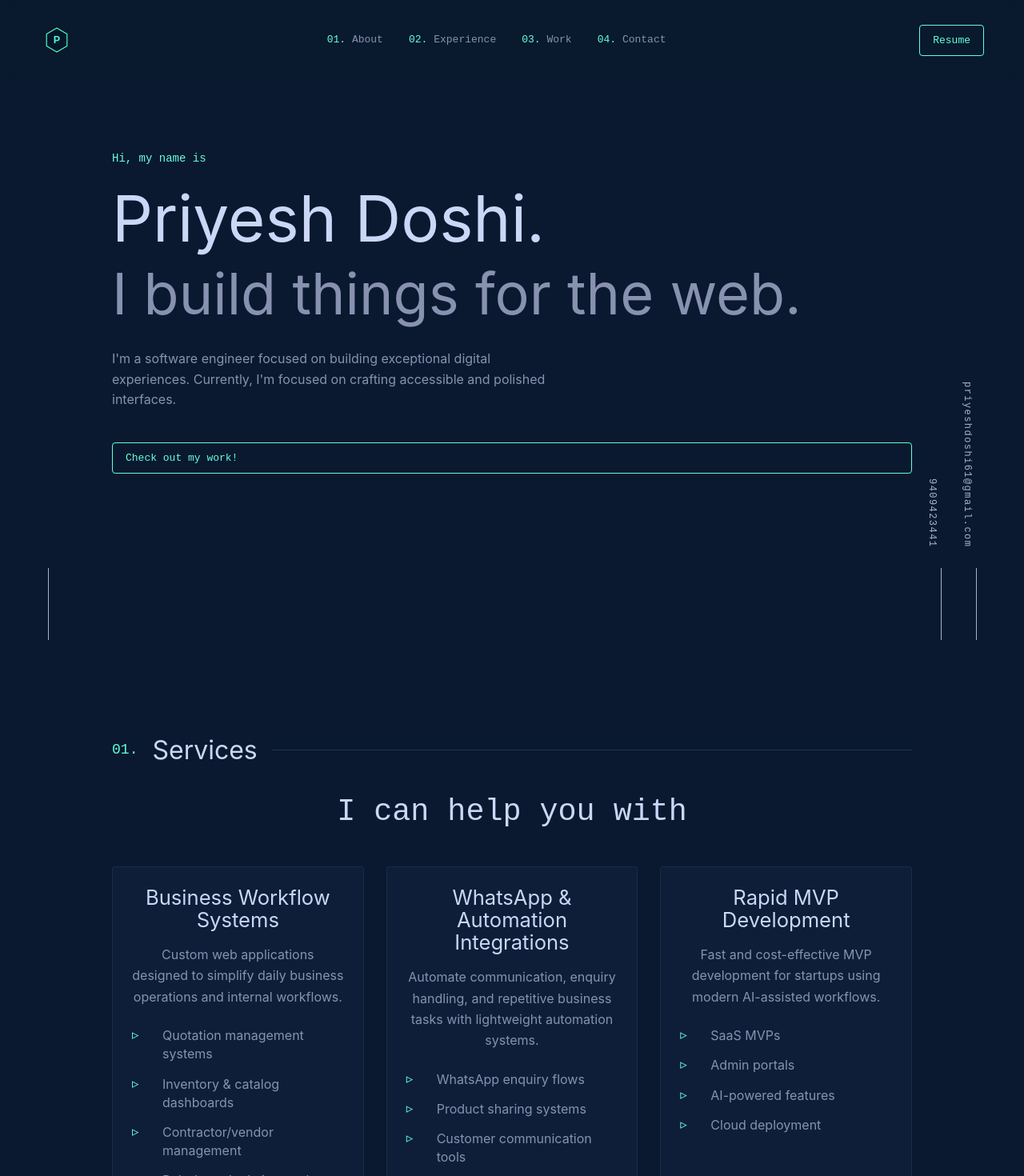
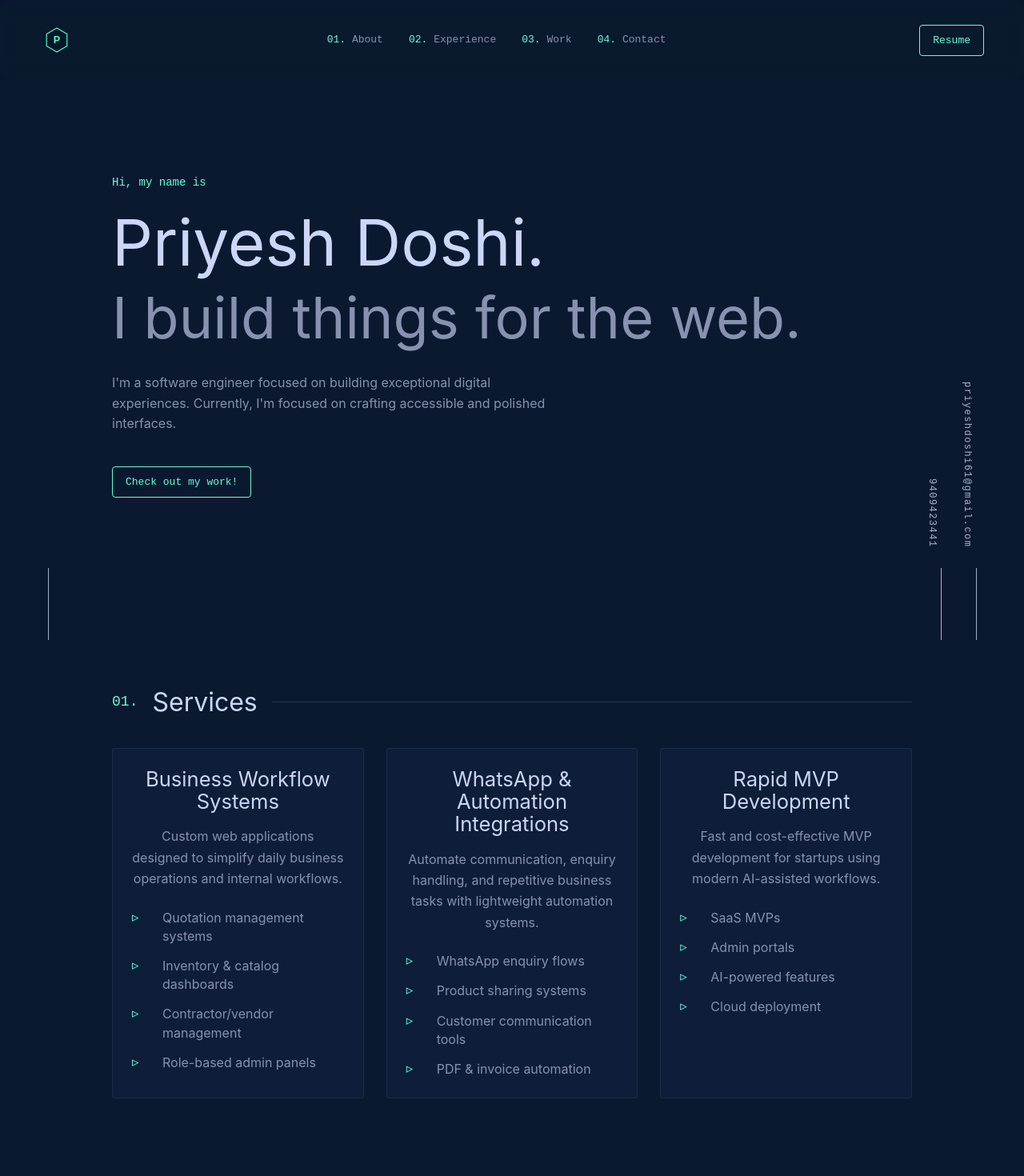
Before and after one commit to Priyesh1994/portfolio, a Next.js app: page / in a window 1280 px wide. Shown: the top 1470 px of the page at 80% size. Built offline with nearby package versions, Linux system fonts and the light colour scheme.

Commit message:
Ui changed

```diff
--- a/app/components/sections/services-section.tsx
+++ b/app/components/sections/services-section.tsx
@@ -38,7 +38,6 @@ export function ServicesSection() {
   return (
     <section id="services">
       <h2 className="numbered-heading">Services</h2>
-      <p className="services-intro">I can help you with</p>
       <div className="services-grid">
         {serviceGroups.map((group) => (
           <article key={group.title} className="service-card">
--- a/app/globals.css
+++ b/app/globals.css
@@ -124,6 +124,7 @@ a {
   font-size: 13px;
   line-height: 1;
   transition: var(--transition);
+  width: fit-content;
 }
 
 main {
@@ -133,7 +134,7 @@ main {
 }
 
 section {
-  padding: 120px 0;
+  padding: 60px 0;
   scroll-margin-top: 120px;
 }
 
```
